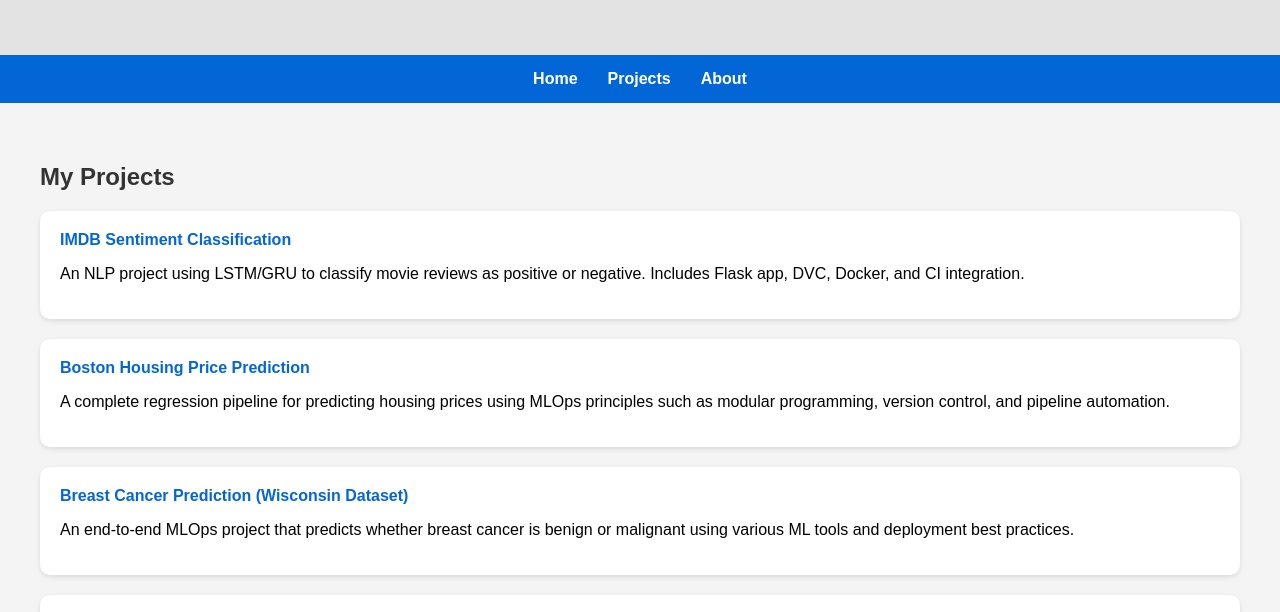
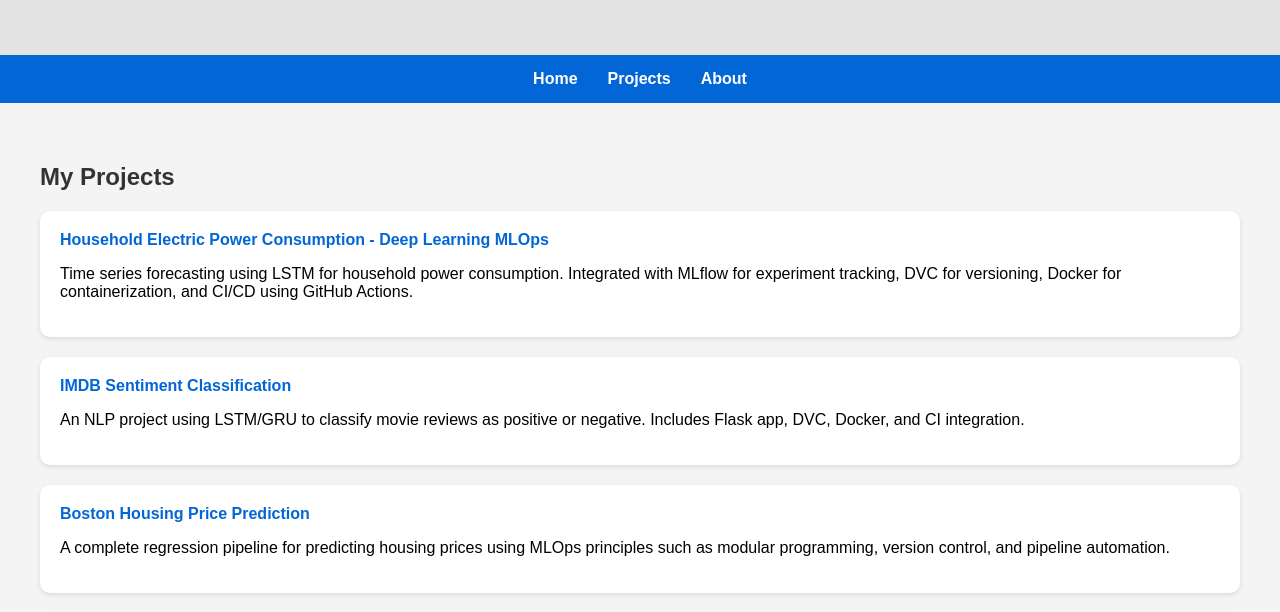
Before and after one commit to VinayBabuGorantla/AI-Projects-Portfolio.github.io, a plain HTML site: page index.html in a window 1280 px wide. Both pictures are taken after a click on the link "Projects". Shown: the part 140-752 px from the top of the page. Drawn offline with Linux system fonts and the light colour scheme.

Commit message:
Added new project - Electric Power Consumption

```diff
--- a/index.html
+++ b/index.html
@@ -119,6 +119,12 @@
         <h2>My Projects</h2>
         <ul class="project-list">
             <li>
+                <a href="https://github.com/VinayBabuGorantla/Electric-Power-Consumption" target="_blank">
+                    Household Electric Power Consumption - Deep Learning MLOps
+                </a>
+                <p>Time series forecasting using LSTM for household power consumption. Integrated with MLflow for experiment tracking, DVC for versioning, Docker for containerization, and CI/CD using GitHub Actions.</p>
+            </li>
+            <li>
                 <a href="https://github.com/VinayBabuGorantla/IMDB-Sentiment-Classification" target="_blank">
                     IMDB Sentiment Classification
                 </a>
```
